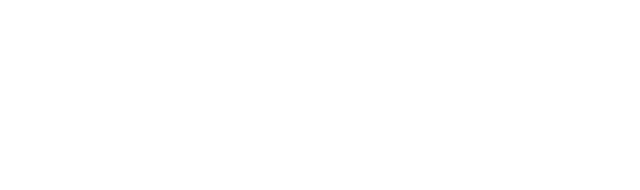
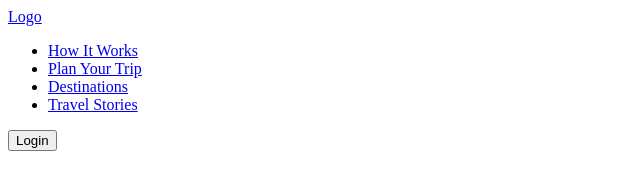
Before and after one commit to cosgene/travel-website, a plain HTML site: page travel/index.html in a window 1280 px wide. Shown: the whole page, without its empty margins (0-640 px from the left). Drawn offline with Linux system fonts and the light colour scheme.

Commit message:
feat: add header

```diff
--- a/travel/index.html
+++ b/travel/index.html
@@ -6,6 +6,21 @@
     <title>Travel Portal</title>
 </head>
 <body>
-
+    <header class="header">
+        <div class="wrapper">
+            <a href="#" class="logo">Logo</a>
+            <nav class="header__navigation">
+                <ul class="navigation">
+                    <li><a href="#">How It Works</a></li>
+                    <li><a href="#">Plan Your Trip</a></li>
+                    <li><a href="#">Destinations</a></li>
+                    <li><a href="#">Travel Stories</a></li>
+                </ul>
+            </nav>
+            <div class="header__button">
+                <button class="button">Login</button>
+            </div>
+        </div>
+    </header>
 </body>
 </html>
```
